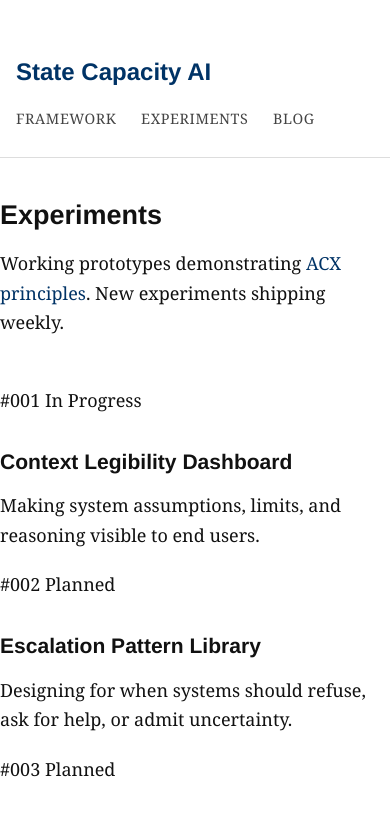
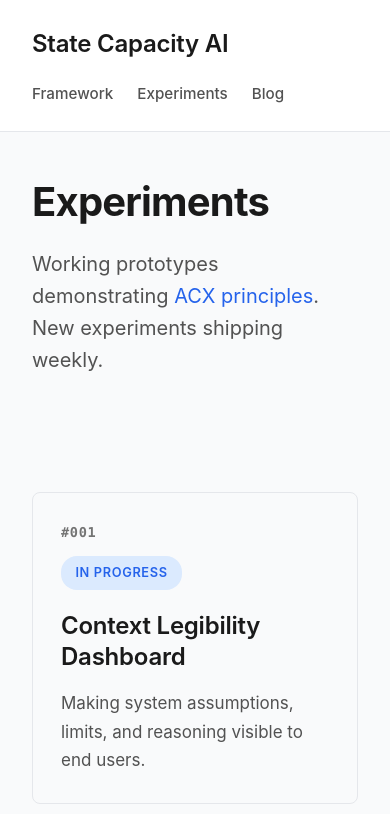
Before and after one commit to quarterback/state-capacity-ai, a plain HTML site: page experiments/index.html in a window 390 px wide. Shown: the top 814 px of the page. Drawn offline with Linux system fonts and the light colour scheme.

Commit message:
Update style.css

```diff
--- a/css/style.css
+++ b/css/style.css
@@ -1,93 +1,405 @@
-/* Reset */
 * {
-  margin: 0;
-  padding: 0;
-  box-sizing: border-box;
+    margin: 0;
+    padding: 0;
+    box-sizing: border-box;
+}
+
+:root {
+    --text-primary: #1a1a1a;
+    --text-secondary: #525252;
+    --text-tertiary: #737373;
+    --bg-primary: #ffffff;
+    --bg-secondary: #f9fafb;
+    --bg-tertiary: #f3f4f6;
+    --border-light: #e5e7eb;
+    --accent: #2563eb;
+    --accent-hover: #1d4ed8;
+    --accent-light: #dbeafe;
+}
+
+body {
+    font-family: -apple-system, BlinkMacSystemFont, "Segoe UI", Roboto, "Helvetica Neue", Arial, sans-serif;
+    font-size: 17px;
+    line-height: 1.7;
+    color: var(--text-primary);
+    background: var(--bg-primary);
+}
+
+.container {
+    max-width: 1200px;
+    margin: 0 auto;
+    padding: 0 2rem;
+}
+
+.container-narrow {
+    max-width: 800px;
+    margin: 0 auto;
+    padding: 0 2rem;
+}
+
+.hero-content {
+    max-width: 900px;
+    margin: 0 auto;
+    padding: 0 2rem;
 }
 
 /* Typography */
-body {
-  font-family: Georgia, serif;
-  font-size: 18px;
-  line-height: 1.65;
-  color: #111;
-  background: #fff;
+h1 {
+    font-size: 1.5rem;
+    font-weight: 600;
+    letter-spacing: -0.01em;
 }
 
-h1, h2, h3 {
-  font-family: "Helvetica Neue", Arial, sans-serif;
-  font-weight: 600;
-  margin: 2rem 0 1rem;
-  line-height: 1.3;
+h2 {
+    font-size: 3.5rem;
+    font-weight: 700;
+    line-height: 1.1;
+    letter-spacing: -0.02em;
+    margin-bottom: 1.5rem;
 }
 
-p, li {
-  margin-bottom: 1.25rem;
+h3 {
+    font-size: 2rem;
+    font-weight: 600;
+    line-height: 1.3;
+    margin-bottom: 2rem;
+    letter-spacing: -0.01em;
+}
+
+h4 {
+    font-size: 1.25rem;
+    font-weight: 600;
+    line-height: 1.4;
+    margin-bottom: 0.75rem;
+}
+
+p {
+    margin-bottom: 1.25rem;
+    color: var(--text-secondary);
 }
 
 a {
-  color: #003366;
-  text-decoration: none;
+    color: var(--accent);
+    text-decoration: none;
+    transition: color 0.2s ease;
 }
 
 a:hover {
-  text-decoration: underline;
+    color: var(--accent-hover);
 }
 
-/* Layout */
-.container {
-  max-width: 850px;
-  margin: 0 auto;
-  padding: 0 1rem;
+.lead {
+    font-size: 1.5rem;
+    line-height: 1.6;
+    color: var(--text-secondary);
+    font-weight: 400;
 }
 
+/* Header */
 header {
-  padding: 1.5rem 0;
-  border-bottom: 1px solid #ddd;
+    border-bottom: 1px solid var(--border-light);
+    padding: 1.5rem 0;
+    background: var(--bg-primary);
+    position: sticky;
+    top: 0;
+    z-index: 100;
 }
 
-header h1 {
-  font-size: 1.5rem;
+header .container {
+    display: flex;
+    justify-content: space-between;
+    align-items: center;
 }
 
-header nav {
-  margin-top: 0.5rem;
+header h1 a {
+    color: var(--text-primary);
+    font-weight: 600;
 }
 
-header nav a {
-  margin-right: 1.25rem;
-  font-size: 0.9rem;
-  letter-spacing: 0.04em;
-  text-transform: uppercase;
-  color: #444;
+header h1 a:hover {
+    color: var(--accent);
 }
 
-main {
-  margin-top: 2.5rem;
+nav {
+    display: flex;
+    gap: 2rem;
 }
 
-section {
-  margin-bottom: 3rem;
+nav a {
+    color: var(--text-secondary);
+    font-size: 0.95rem;
+    font-weight: 500;
+    transition: color 0.2s ease;
 }
 
-ul {
-  list-style: none;
-  padding-left: 0;
+nav a:hover {
+    color: var(--accent);
 }
 
-ul li {
-  margin-bottom: 0.75rem;
+/* Hero Section */
+.hero {
+    padding: 5rem 0;
+    background: var(--bg-secondary);
 }
 
-.exp-num {
-  font-weight: bold;
-  margin-right: 0.5rem;
+/* Sections */
+section {
+    padding: 5rem 0;
 }
 
+section:nth-child(even) {
+    background: var(--bg-secondary);
+}
+
+/* Cards */
+.post-card {
+    background: var(--bg-primary);
+    padding: 2rem;
+    border-radius: 8px;
+    margin-bottom: 2rem;
+    transition: transform 0.2s ease, box-shadow 0.2s ease;
+    border: 1px solid var(--border-light);
+}
+
+.post-card:hover {
+    transform: translateY(-2px);
+    box-shadow: 0 4px 12px rgba(0, 0, 0, 0.08);
+}
+
+.post-card a {
+    color: var(--text-primary);
+}
+
+.post-card h4 {
+    margin-bottom: 0.5rem;
+    color: var(--text-primary);
+}
+
+.post-list {
+    display: flex;
+    flex-direction: column;
+    gap: 1.5rem;
+}
+
+.post-item {
+    background: var(--bg-primary);
+    padding: 1.75rem;
+    border-radius: 8px;
+    border: 1px solid var(--border-light);
+    transition: transform 0.2s ease, box-shadow 0.2s ease;
+}
+
+.post-item:hover {
+    transform: translateY(-2px);
+    box-shadow: 0 4px 12px rgba(0, 0, 0, 0.08);
+}
+
+.post-item a {
+    color: var(--text-primary);
+}
+
+.post-item h4 {
+    margin-bottom: 0.5rem;
+    color: var(--text-primary);
+}
+
+.date {
+    color: var(--text-tertiary);
+    font-size: 0.9rem;
+    font-weight: 500;
+}
+
+.note {
+    color: var(--text-tertiary);
+    font-style: italic;
+    margin-top: 2rem;
+}
+
+/* Principle Cards */
+.principles {
+    background: var(--bg-primary);
+}
+
+.principle-card {
+    background: var(--bg-secondary);
+    padding: 2.5rem;
+    border-radius: 8px;
+    margin-bottom: 2rem;
+    border-left: 4px solid var(--accent);
+}
+
+.principle-number {
+    font-size: 0.85rem;
+    font-weight: 700;
+    color: var(--accent);
+    letter-spacing: 0.05em;
+    margin-bottom: 1rem;
+}
+
+.principle-card h4 {
+    color: var(--text-primary);
+    margin-bottom: 1rem;
+}
+
+.principle-card p {
+    color: var(--text-secondary);
+    margin: 0;
+}
+
+/* Experiment Cards */
+.experiment-list {
+    background: var(--bg-primary);
+}
+
+.experiment-card {
+    background: var(--bg-secondary);
+    padding: 2.5rem;
+    border-radius: 8px;
+    margin-bottom: 2rem;
+    transition: transform 0.2s ease, box-shadow 0.2s ease;
+    border: 1px solid var(--border-light);
+}
+
+.experiment-card:hover {
+    transform: translateY(-2px);
+    box-shadow: 0 8px 16px rgba(0, 0, 0, 0.08);
+}
+
+.exp-header {
+    display: flex;
+    justify-content: space-between;
+    align-items: center;
+    margin-bottom: 1.25rem;
+}
+
+.exp-number {
+    font-family: ui-monospace, "SF Mono", Monaco, monospace;
+    font-size: 0.85rem;
+    color: var(--text-tertiary);
+    font-weight: 600;
+    letter-spacing: 0.05em;
+}
+
+.experiment-card h3 {
+    font-size: 1.5rem;
+    margin-bottom: 1rem;
+    color: var(--text-primary);
+}
+
+.experiment-card p {
+    color: var(--text-secondary);
+    margin: 0;
+}
+
+.status {
+    font-size: 0.8rem;
+    padding: 0.4rem 0.9rem;
+    border-radius: 16px;
+    font-weight: 600;
+    text-transform: uppercase;
+    letter-spacing: 0.05em;
+}
+
+.status.in-progress {
+    background: var(--accent-light);
+    color: var(--accent);
+}
+
+.status.planned {
+    background: var(--bg-tertiary);
+    color: var(--text-tertiary);
+}
+
+/* Background Section */
+.background {
+    background: var(--bg-secondary);
+}
+
+.reading-list {
+    margin-top: 2.5rem;
+    padding: 2rem;
+    background: var(--bg-primary);
+    border-radius: 8px;
+    border: 1px solid var(--border-light);
+}
+
+.reading-list h4 {
+    margin-bottom: 1rem;
+    color: var(--text-primary);
+}
+
+.reading-list ul {
+    list-style: none;
+    margin: 0;
+}
+
+.reading-list li {
+    margin-bottom: 0.75rem;
+    padding-left: 1.5rem;
+    position: relative;
+}
+
+.reading-list li:before {
+    content: "→";
+    position: absolute;
+    left: 0;
+    color: var(--accent);
+    font-weight: 600;
+}
+
+/* Footer */
 footer {
-  border-top: 1px solid #ddd;
-  padding: 1.5rem 0;
-  text-align: center;
-  font-size: 0.9rem;
-  color: #555;
+    border-top: 1px solid var(--border-light);
+    padding: 3rem 0;
+    background: var(--bg-secondary);
 }
+
+footer p {
+    color: var(--text-tertiary);
+    font-size: 0.9rem;
+    margin: 0;
+}
+
+/* Responsive */
+@media (max-width: 768px) {
+    h2 {
+        font-size: 2.5rem;
+    }
+
+    h3 {
+        font-size: 1.5rem;
+    }
+
+    .lead {
+        font-size: 1.25rem;
+    }
+
+    header .container {
+        flex-direction: column;
+        align-items: flex-start;
+        gap: 1rem;
+    }
+
+    nav {
+        gap: 1.5rem;
+    }
+
+    section {
+        padding: 3rem 0;
+    }
+
+    .hero {
+        padding: 3rem 0;
+    }
+
+    .principle-card,
+    .experiment-card {
+        padding: 1.75rem;
+    }
+
+    .exp-header {
+        flex-direction: column;
+        align-items: flex-start;
+        gap: 0.75rem;
+    }
+}
```
